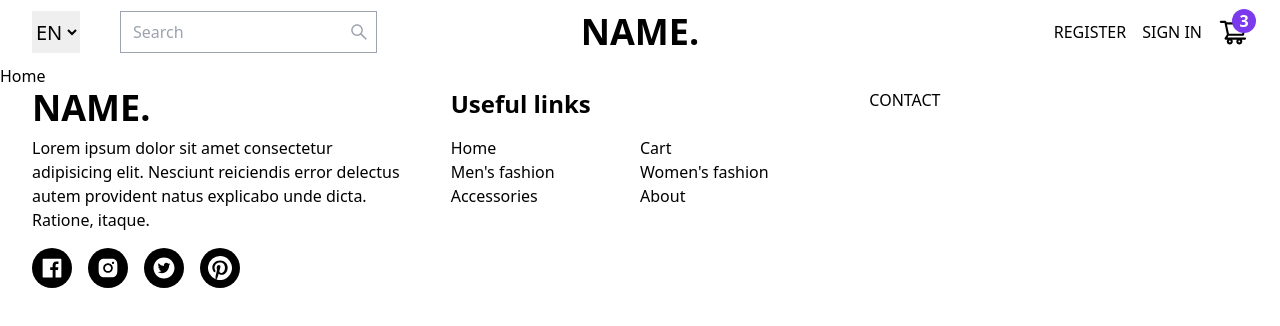
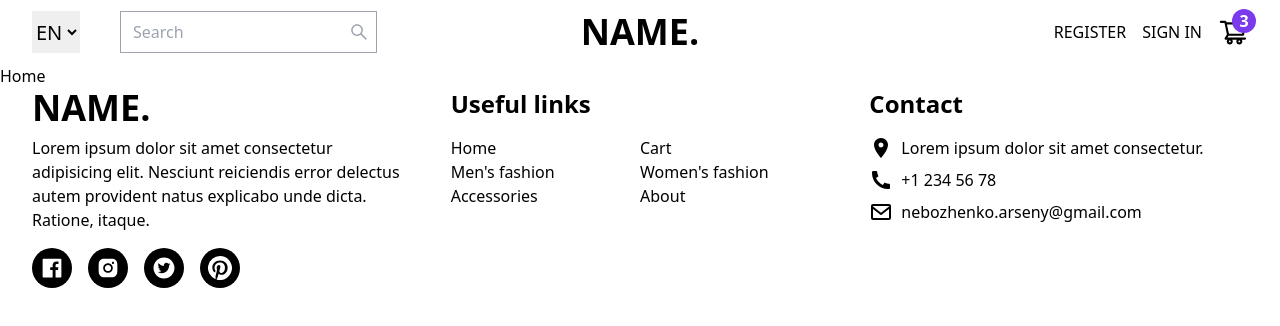
Before and after one commit to yap8/e-commerce, a React (Create React App) app: page / in a window 1280 px wide. Shown: the top 326 px of the page. Built offline with nearby package versions, Linux system fonts and the light colour scheme.

Commit message:
added contacts to Footer

```diff
--- /dev/null
+++ b/src/components/Footer/contacts.tsx
@@ -0,0 +1,19 @@
+import { MdLocationOn } from 'react-icons/md';
+import { RiPhoneFill } from 'react-icons/ri';
+import { BiEnvelope } from 'react-icons/bi';
+
+interface Contact {
+  text: string;
+  Icon: React.ReactNode;
+}
+
+const contacts: Contact[] = [
+  { text: 'Lorem ipsum dolor sit amet consectetur.', Icon: <MdLocationOn /> },
+  {
+    text: '+1 234 56 78',
+    Icon: <RiPhoneFill />,
+  },
+  { text: 'nebozhenko.arseny@gmail.com', Icon: <BiEnvelope /> },
+];
+
+export default contacts;
--- a/src/components/Footer/index.tsx
+++ b/src/components/Footer/index.tsx
@@ -1,6 +1,7 @@
 import Link from '../Link';
 import Logo from '../Logo';
 import { SocialList } from '../Social';
+import contacts from './contacts';
 import links from './links';
 
 const Footer: React.FC = () => {
@@ -32,10 +33,18 @@ const Footer: React.FC = () => {
             ))}
           </ul>
         </div>
-        <div className="flex-1">
+        <div className="flex-1 flex flex-col">
           <div className="h-12">
-            <div>CONTACT</div>
+            <h2 className="text-2xl font-semibold">Contact</h2>
           </div>
+          <ul>
+            {contacts.map((contact) => (
+              <li className="flex mb-2">
+                <div className="text-2xl mr-2">{contact.Icon}</div>
+                <div>{contact.text}</div>
+              </li>
+            ))}
+          </ul>
         </div>
       </div>
     </footer>
```
